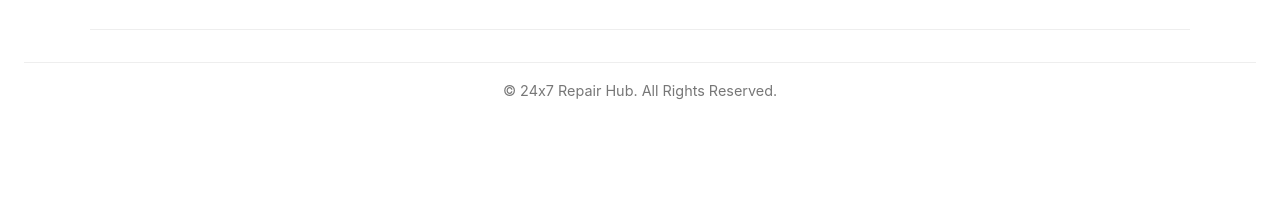
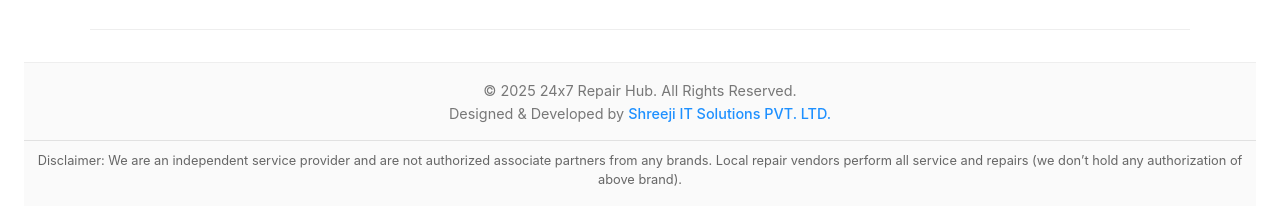
Before and after one commit to KishanSola104/24x7repairhub, a plain HTML site: page terms-of-use.html in a window 1280 px wide. Shown: the part 1836-2058 px from the top of the page. Before the commit the page ends 1954 px from the top, so only its background shows below. Drawn offline with Linux system fonts and the light colour scheme.

Commit message:
add footer

```diff
--- a/css/main.css
+++ b/css/main.css
@@ -678,15 +678,19 @@
   color: var(--accent-hover, #e65c00);
 }
 
-/* Sub Footer */
+/* =========================
+   SUB FOOTER
+   ========================= */
 .sub-footer {
   text-align: center;
-  padding: 1rem 0 0;
+  padding: 1rem 0;
   font-size: 0.9rem;
   color: #777;
   margin-top: 2rem;
   border-top: 1px solid #eee;
+
 }
+
 .sub-footer a {
   color: #1e90ff;
   text-decoration: none;
@@ -695,9 +699,24 @@
 }
 
 .sub-footer a:hover {
-  color:  #e65c00;
+  color: #e65c00;
 }
 
+/* =========================
+   DISCLAIMER SECTION
+   ========================= */
+.sub-footer .disclaimer {
+  border-top: 1px solid rgba(0, 0, 0, 0.1);
+  margin-top: 15px;
+  padding-top: 10px;
+  font-size: 0.8rem;
+  color: #666;
+}
+
+.sub-footer .disclaimer p {
+  margin: 0;
+  line-height: 1.5;
+}
 
 /* Smooth Scroll */
 html {
--- a/css/privacy-policy.css
+++ b/css/privacy-policy.css
@@ -657,13 +657,44 @@
 }
 
 /* Sub Footer */
+/* =========================
+   SUB FOOTER
+   ========================= */
 .sub-footer {
   text-align: center;
-  padding: 1rem 0 0;
+  padding: 1rem 0;
   font-size: 0.9rem;
   color: #777;
   margin-top: 2rem;
   border-top: 1px solid #eee;
+
+}
+
+.sub-footer a {
+  color: #1e90ff;
+  text-decoration: none;
+  font-weight: 500;
+  transition: color 0.3s ease;
+}
+
+.sub-footer a:hover {
+  color: #e65c00;
+}
+
+/* =========================
+   DISCLAIMER SECTION
+   ========================= */
+.sub-footer .disclaimer {
+  border-top: 1px solid rgba(0, 0, 0, 0.1);
+  margin-top: 15px;
+  padding-top: 10px;
+  font-size: 0.8rem;
+  color: #666;
+}
+
+.sub-footer .disclaimer p {
+  margin: 0;
+  line-height: 1.5;
 }
 
 /* Main section */
--- a/css/terms-of-use.css
+++ b/css/terms-of-use.css
@@ -657,15 +657,45 @@
 }
 
 /* Sub Footer */
+/* =========================
+   SUB FOOTER
+   ========================= */
 .sub-footer {
   text-align: center;
-  padding: 1rem 0 0;
+  padding: 1rem 0;
   font-size: 0.9rem;
   color: #777;
   margin-top: 2rem;
   border-top: 1px solid #eee;
+  background-color: #fafafa;
 }
 
+.sub-footer a {
+  color: #1e90ff;
+  text-decoration: none;
+  font-weight: 500;
+  transition: color 0.3s ease;
+}
+
+.sub-footer a:hover {
+  color: #e65c00;
+}
+
+/* =========================
+   DISCLAIMER SECTION
+   ========================= */
+.sub-footer .disclaimer {
+  border-top: 1px solid rgba(0, 0, 0, 0.1);
+  margin-top: 15px;
+  padding-top: 10px;
+  font-size: 0.8rem;
+  color: #666;
+}
+
+.sub-footer .disclaimer p {
+  margin: 0;
+  line-height: 1.5;
+}
 /* Main section */
 
 /* =========================
--- a/terms-of-use.html
+++ b/terms-of-use.html
@@ -49,7 +49,7 @@
             </div>
 
             <ul class="nav-links" id="nav-links" role="menubar" aria-label="Primary">
-                <li role="none"><a role="menuitem" href="/index.html/#home" >Home</a></li>
+                <li role="none"><a role="menuitem" href="/index.html/#home">Home</a></li>
                 <li role="none"><a role="menuitem" href="/index.html/#about">About Us</a></li>
 
                 <!-- Dropdown parent -->
@@ -133,9 +133,12 @@
         <h3 id="terms-definitions">Definitions</h3>
         <p id="terms-definitions-text">For the purposes of these Terms and Conditions:</p>
         <ul id="terms-definitions-list">
-    <li id="terms-company"><strong>Company:</strong> Refers to 24x7 Repair Hub, located at B/4/6, Vimochit Samaj CHS, Kamgar nagar,Signal, SG Barve Marg, Kurla, Mumbai, Maharashtra 400024.</li>
-    <li id="terms-website"><strong>Website:</strong> 24x7 Repair Hub, accessible from <a href="https://24x7repairhub.in">https://24x7repairhub.in</a></li>
-    <li id="terms-contact-email"><strong>Email:</strong> <a href="mailto:info@24x7repairhub.in">info@24x7repairhub.in</a></li>
+            <li id="terms-company"><strong>Company:</strong> Refers to 24x7 Repair Hub, located at B/4/6, Vimochit Samaj
+                CHS, Kamgar nagar,Signal, SG Barve Marg, Kurla, Mumbai, Maharashtra 400024.</li>
+            <li id="terms-website"><strong>Website:</strong> 24x7 Repair Hub, accessible from <a
+                    href="https://24x7repairhub.in">https://24x7repairhub.in</a></li>
+            <li id="terms-contact-email"><strong>Email:</strong> <a
+                    href="mailto:info@24x7repairhub.in">info@24x7repairhub.in</a></li>
             <li id="terms-contact-phone"><strong>Phone:</strong> <a href="tel:+919326500190">+91 93265 00190</a></li>
             <li id="terms-country"><strong>Country:</strong> India</li>
         </ul>
@@ -217,7 +220,25 @@
 
         <!-- Sub Footer -->
         <section class="sub-footer">
-            <p>&copy; 24x7 Repair Hub. All Rights Reserved.</p>
+            <div class="sub-footer-container">
+                <p>&copy; 2025 24x7 Repair Hub. All Rights Reserved.</p>
+                <p>
+                    Designed & Developed by
+                    <a href="https://shreejiitsolutions.com" target="_blank" rel="noopener noreferrer">
+                        Shreeji IT Solutions PVT. LTD.
+                    </a>
+                </p>
+            </div>
+
+            <!-- Disclaimer -->
+            <div class="disclaimer">
+                <p>
+                    Disclaimer: We are an independent service provider and are not authorized associate partners from
+                    any brands.
+                    Local repair vendors perform all service and repairs (we don’t hold any authorization of above
+                    brand).
+                </p>
+            </div>
         </section>
     </footer>
 
```
Also changed, not shown: index.html (+8 -3 lines), privacy-policy.html (+19 -2 lines). Lines whose indentation alone changed are shown as unchanged.
